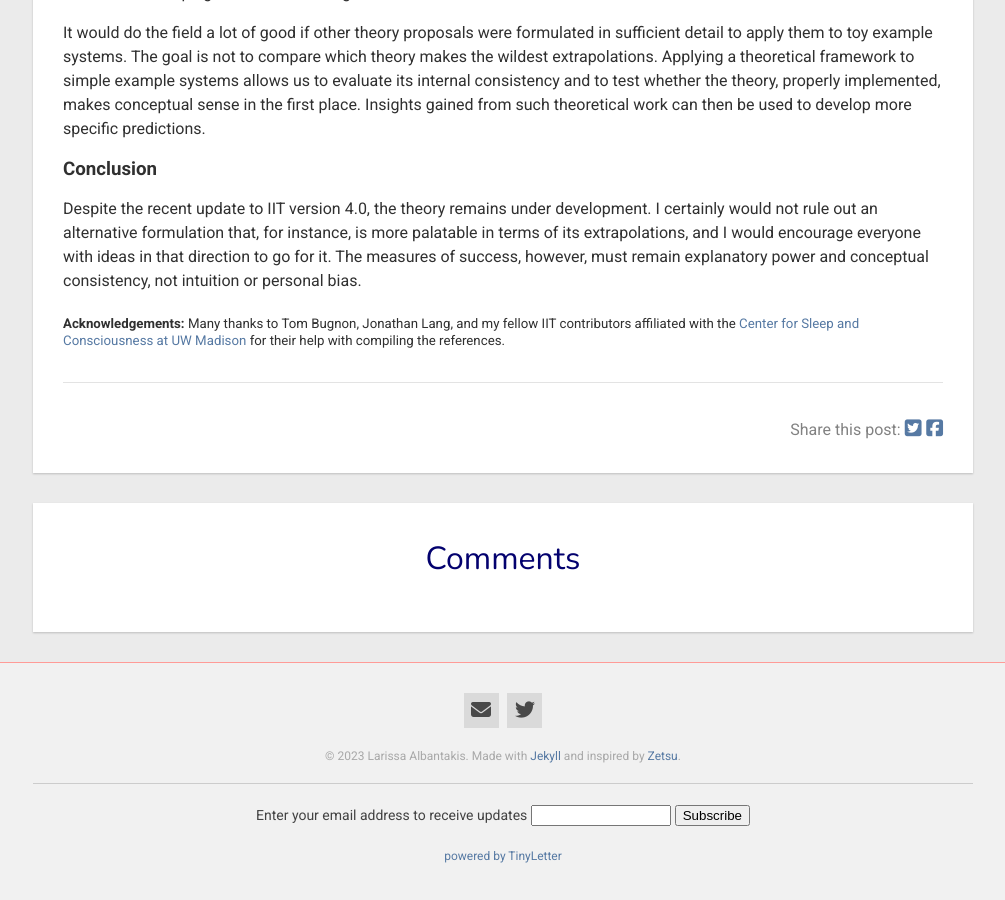
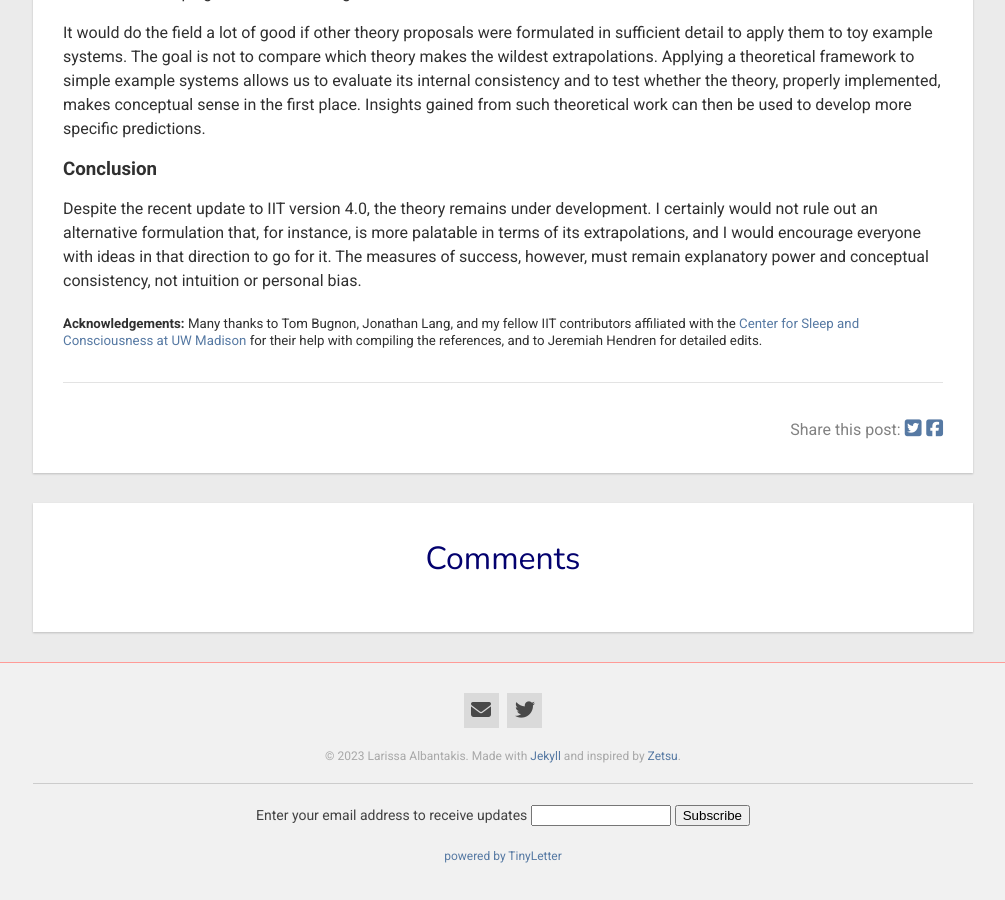
Before and after one commit to ConsciousnessRealist/consciousnessrealist.github.io, a Jekyll site: the page built from _posts/2023-10-20-IIT-criticism-replies.markdown, in a window 1280 px wide and 900 px high, scrolled down 4351 px. Shown: the whole window, without its empty margins (137-1142 px from the left). Built offline with Jekyll 4.4.1, drawn with Linux system fonts in a browser that asks for light colours; nearby versions of some CDN libraries; comment, search, counter and statistics services are not loaded.

Commit message:
Update 2023-10-20-IIT-criticism-replies.markdown

```diff
--- a/_posts/2023-10-20-IIT-criticism-replies.markdown
+++ b/_posts/2023-10-20-IIT-criticism-replies.markdown
@@ -91,4 +91,4 @@ Insights gained from such theoretical work can then be used to develop more spec
 
 Despite the recent update to IIT version 4.0, the theory remains under development. I certainly would not rule out an alternative formulation that, for instance, is more palatable in terms of its extrapolations, and I would encourage everyone with ideas in that direction to go for it. The measures of success, however, must remain explanatory power and conceptual consistency, not intuition or personal bias.
 
-##### **Acknowledgements:** Many thanks to Tom Bugnon, Jonathan Lang, and my fellow IIT contributors affiliated with the [Center for Sleep and Consciousness at UW Madison](https://centerforsleepandconsciousness.psychiatry.wisc.edu/) for their help with compiling the references.
+##### **Acknowledgements:** Many thanks to Tom Bugnon, Jonathan Lang, and my fellow IIT contributors affiliated with the [Center for Sleep and Consciousness at UW Madison](https://centerforsleepandconsciousness.psychiatry.wisc.edu/) for their help with compiling the references, and to Jeremiah Hendren for detailed edits.
```
